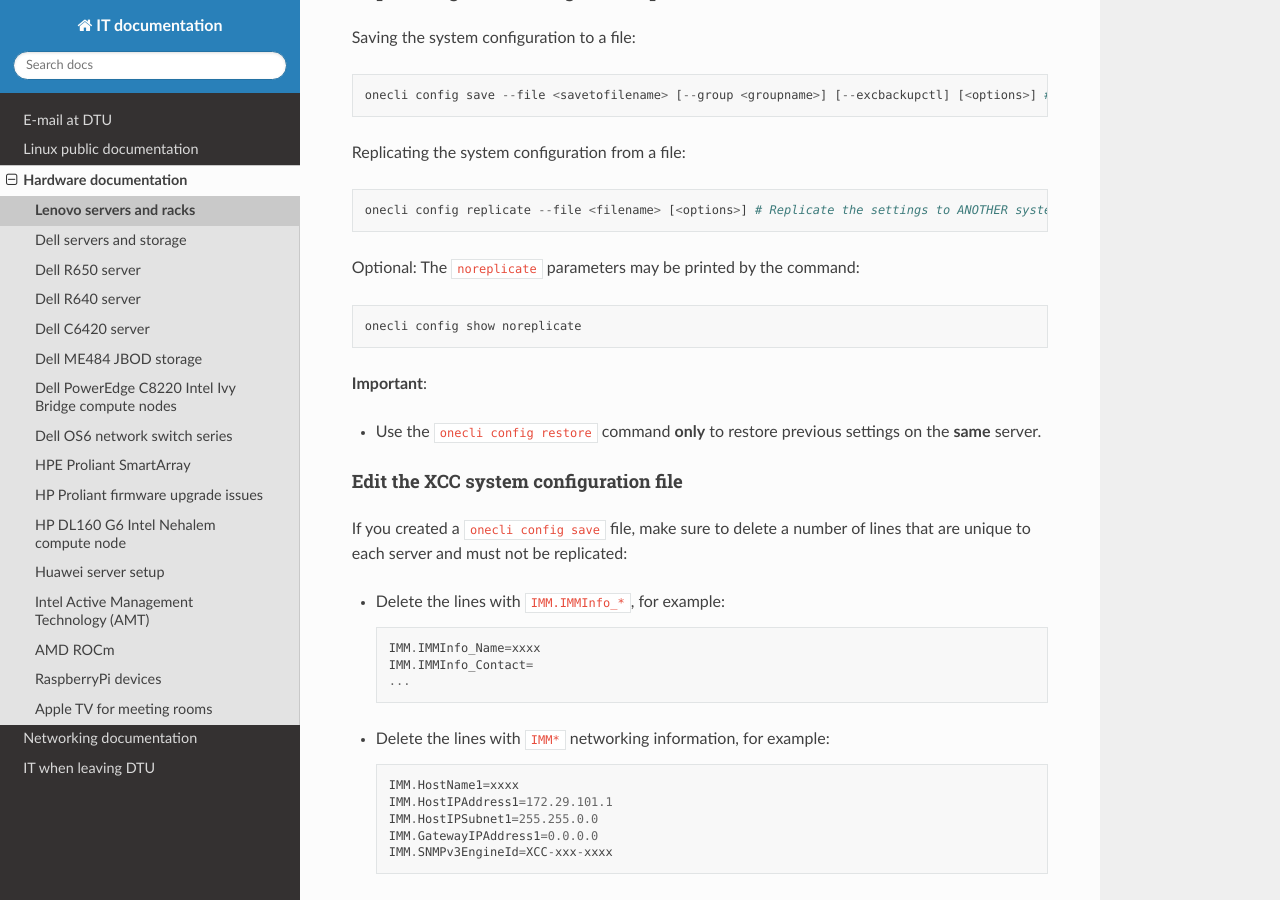
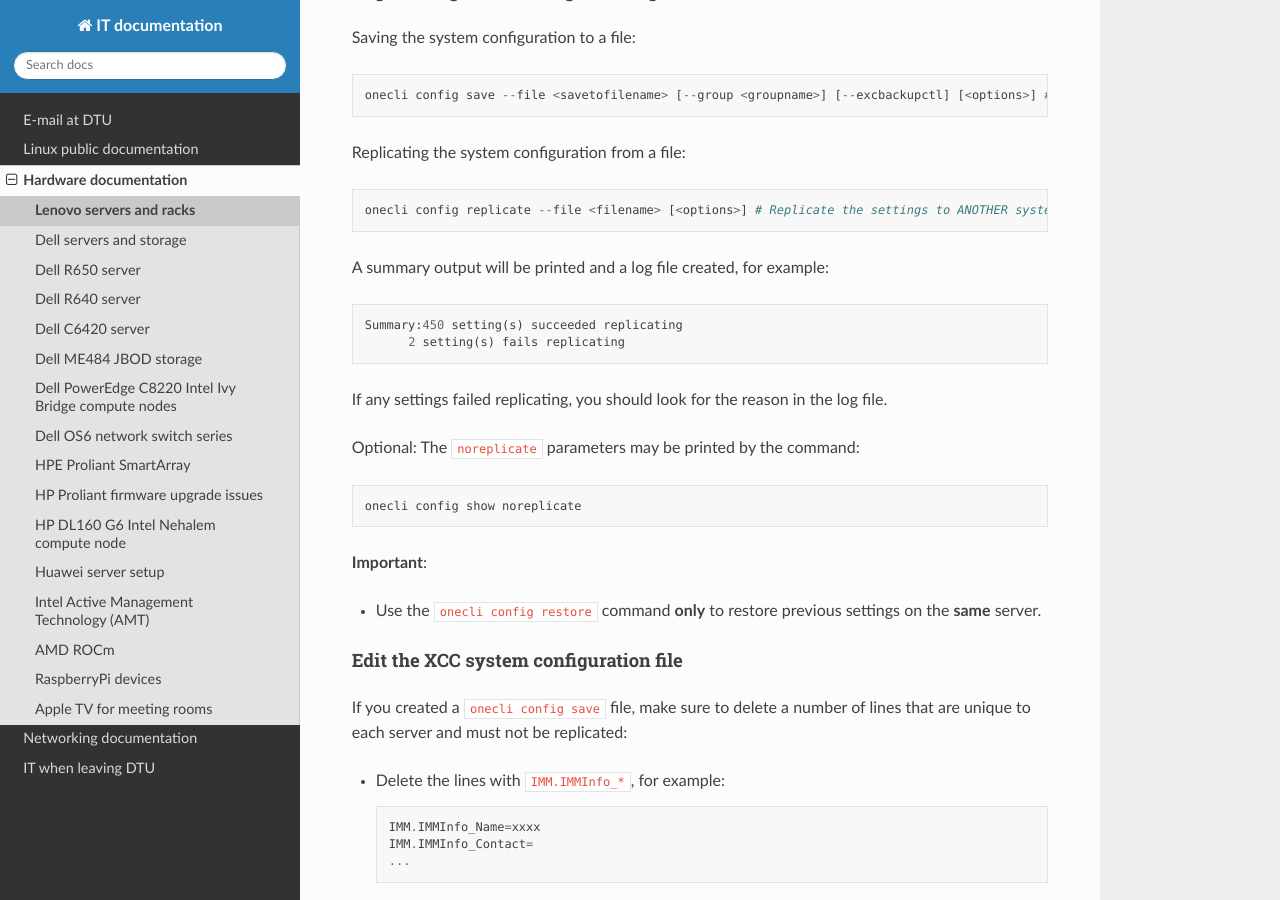
Before and after one commit to OleHolmNielsen/ITwiki, a Sphinx documentation site: the page built from docs/Lenovo_XClarity_BMC.rst, in a window 1280 px wide and 900 px high, scrolled down 3984 px. Built offline with Sphinx 7.4.7 and the Read the Docs theme 3.1.0, drawn with Linux system fonts in a browser that asks for light colours.

Commit message:
onecli config replicate output

```diff
--- a/docs/Lenovo_XClarity_BMC.rst
+++ b/docs/Lenovo_XClarity_BMC.rst
@@ -169,6 +169,13 @@ Replicating the system configuration from a file::
 
   onecli config replicate --file <filename> [<options>] # Replicate the settings to ANOTHER system
 
+A summary output will be printed and a log file created, for example::
+
+  Summary:450 setting(s) succeeded replicating
+	2 setting(s) fails replicating
+
+If any settings failed replicating, you should look for the reason in the log file.
+
 Optional: The ``noreplicate`` parameters may be printed by the command::
 
   onecli config show noreplicate
```
